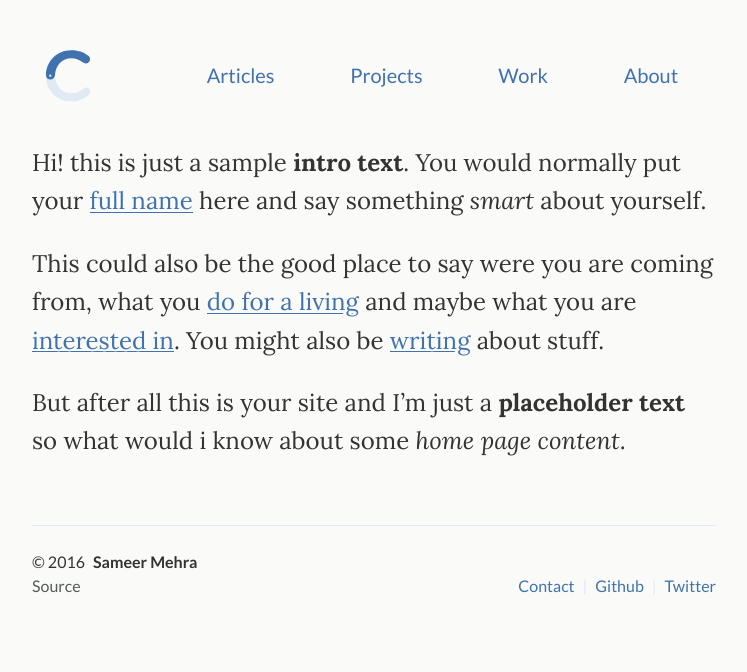
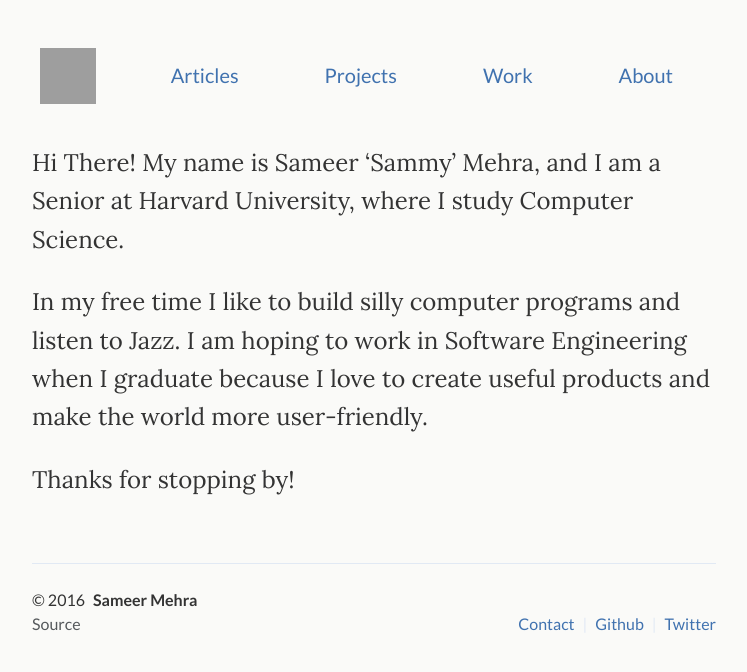
Before and after one commit to sammysignal/sammysignalsiteoriginal, a Jekyll site: the page built from index.md, in a window 1280 px wide. Shown: the top 672 px of the page, without its empty margins (266-1013 px from the left). Built offline with Jekyll 4.4.1, drawn with Linux system fonts in a browser that asks for light colours; grey boxes are pictures that could not be loaded.

Commit message:
new description

```diff
--- a/_includes/header.html
+++ b/_includes/header.html
@@ -1,7 +1,7 @@
 <header class="site-header">
 
   <h1 class="site-title">
-    <a href="{{ site.baseurl }}/" title="Home page"><img class="site-logo" src="{{ site.baseurl }}/assets/img/logo.svg"></a>
+    <a href="{{ site.baseurl }}/" title="Home page"><img class="site-logo" src="{{ site.baseurl }}/assets/img/s.png"></a>
   </h1>
 
   <nav class="site-nav">
--- a/assets/css/main.scss
+++ b/assets/css/main.scss
@@ -13,3 +13,13 @@
 
 @import "site";             // Styles specific to the site architecture
 @import "page";             // Styles specific to the pages
+
+
+/* Custom Styles */
+.site-title {
+  width: 14%;
+}
+
+.site-nav {
+  width: 86%;
+}
--- a/index.md
+++ b/index.md
@@ -3,9 +3,12 @@ layout: default
 ---
 
 <div class="lead pretty-links">
-  Hi! this is just a sample **intro text**. You would normally put your [full name](about/) here and say something *smart* about yourself.
+  Hi There! My name is Sameer 'Sammy' Mehra, and I am a Senior at Harvard University,
+  where I study Computer Science.
 
-  This could also be the good place to say were you are coming from, what you [do for a living](work/) and maybe what you are [interested in](projects/). You might also be [writing](articles/) about stuff.
+  In my free time I like to build silly computer programs and listen to Jazz. I am
+  hoping to work in Software Engineering when I graduate because I love to create useful
+  products and make the world more user-friendly.
 
-  But after all this is your site and I'm just a **placeholder text** so what would i know about some *home page content*.
+  Thanks for stopping by!
 </div>
```
Also changed, not shown: assets/img/logo.svg (deleted), 1 other file.
